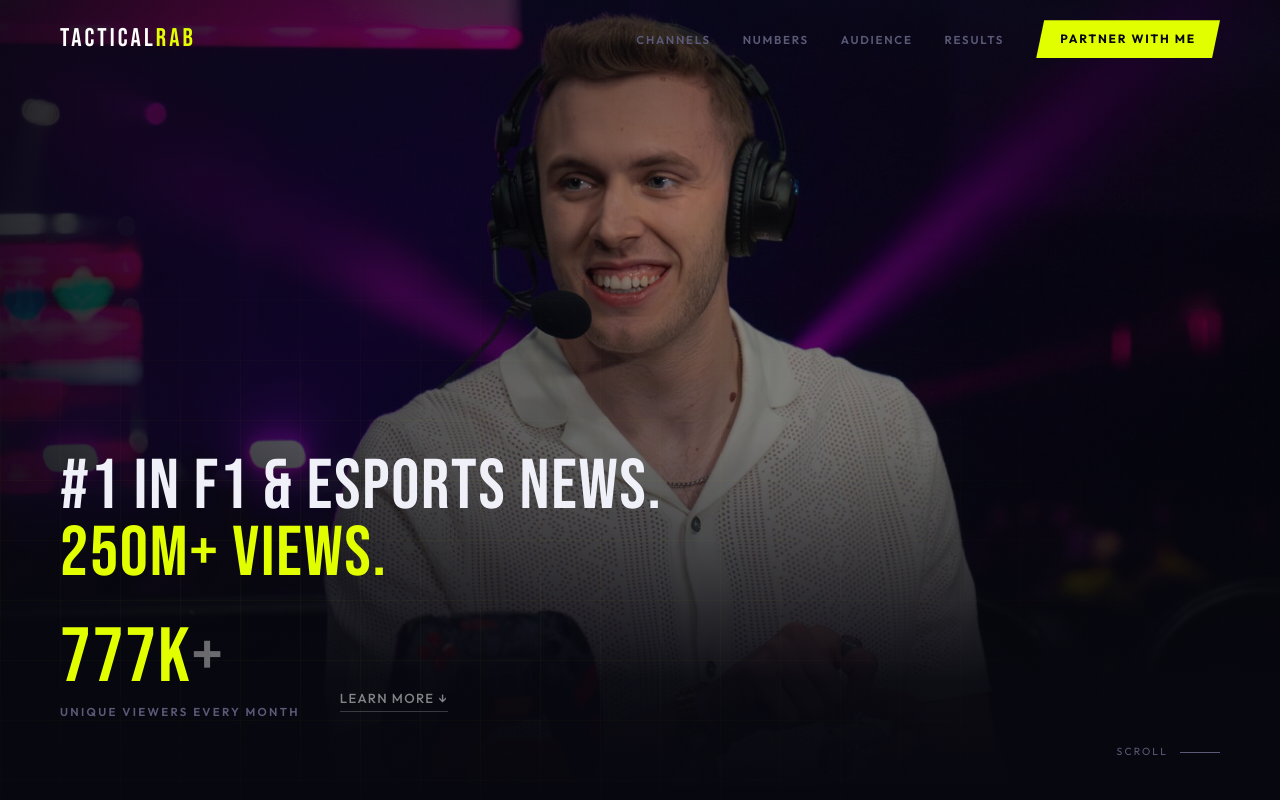
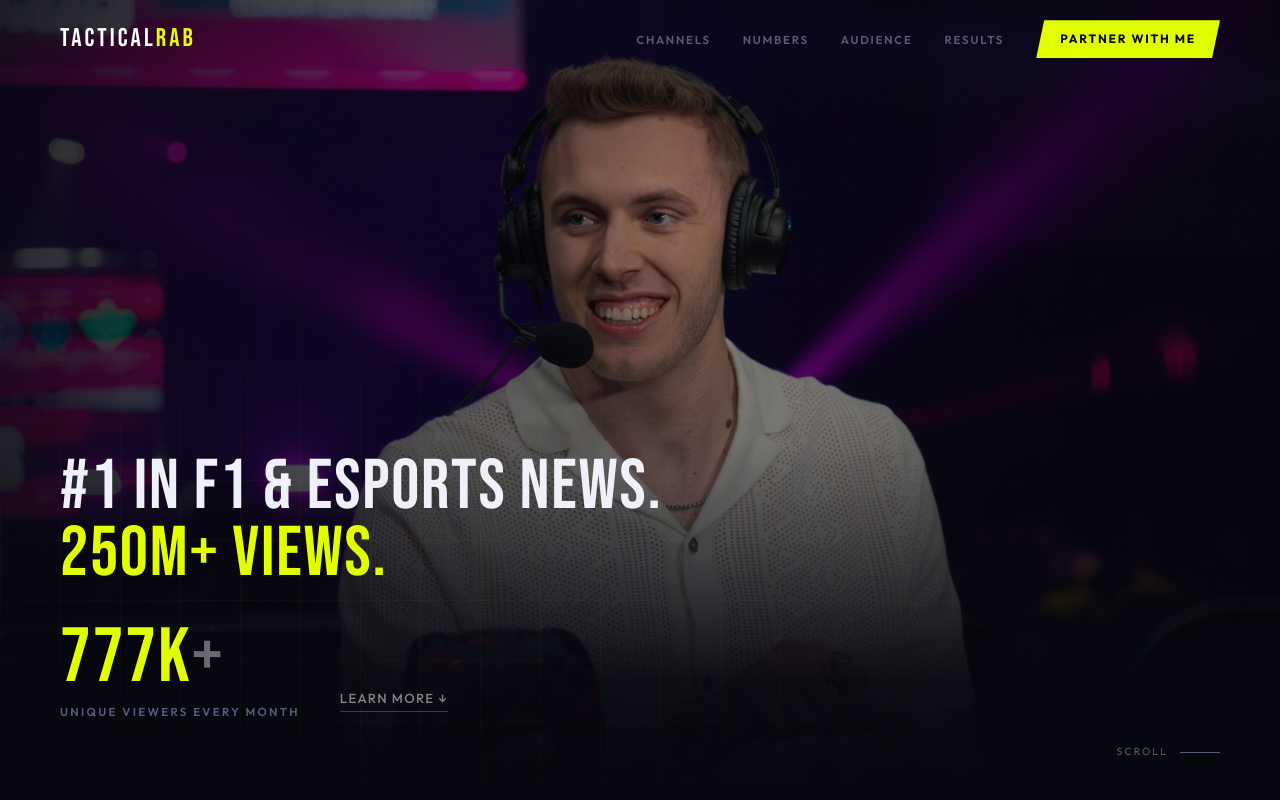
Before and after one commit to TacticalRab/tacticalrab-site, a React (Vite) app: page / in a window 1280 px wide. Shown: the top 800 px of the page. Built offline with nearby package versions, Linux system fonts and the light colour scheme.

Commit message:
Update index.css

```diff
--- a/src/index.css
+++ b/src/index.css
@@ -20,7 +20,7 @@ body {
 /* Hero background image positioning */
 .hero-bg-img {
   object-position: center 100%;
-  transform: scale(1.15) translateY(-8%);
+  transform: scale(1.10) translateY(-5%);
 }
 
 @media (min-width: 768px) {
```
